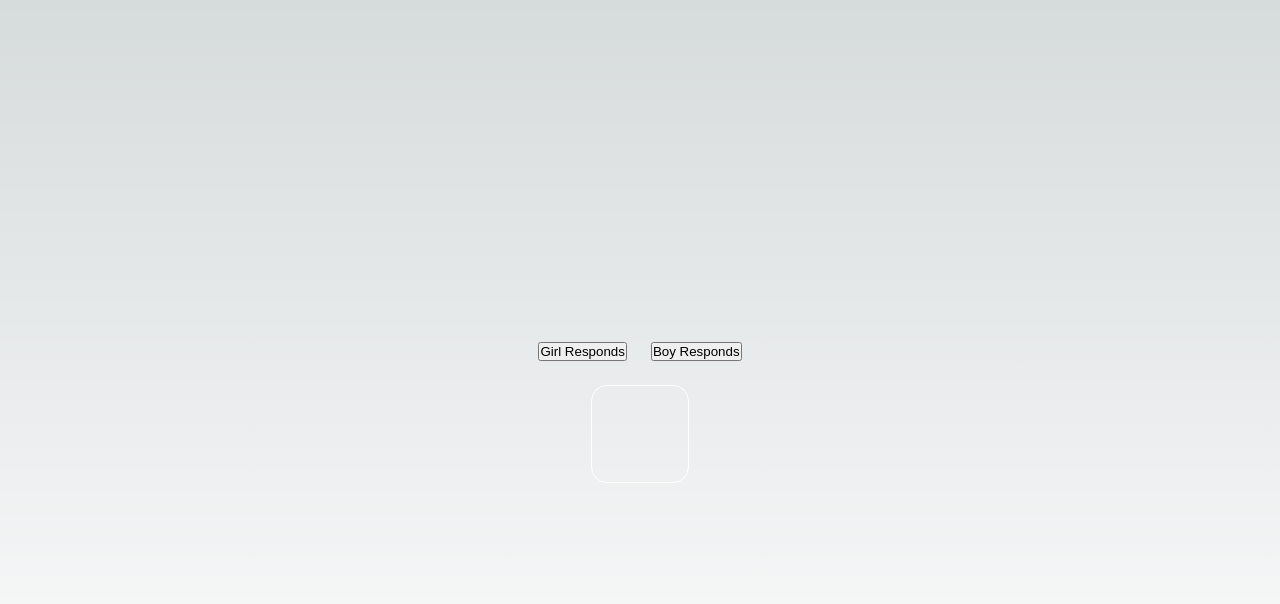
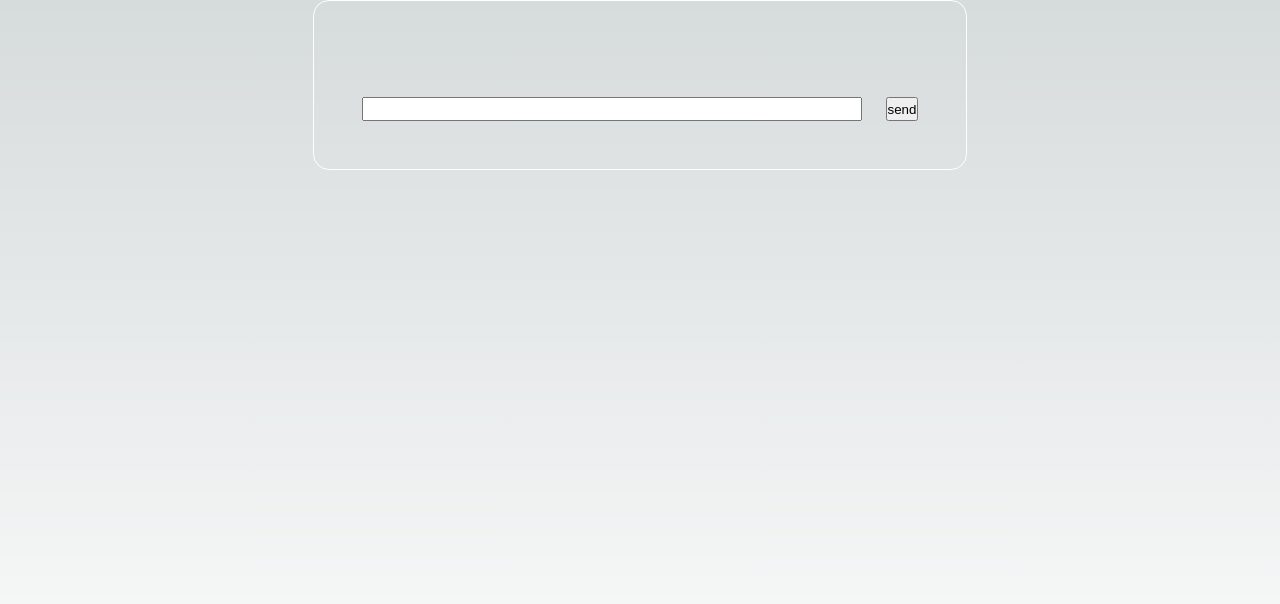
Before and after one commit to tommyyzhao/projects, a Next.js app in the folder next-projects/: page /chatbot in a window 1280 px wide. Shown: the top 604 px of the page. Built offline with nearby package versions, Linux system fonts and the light colour scheme.

Commit message:
Feat: chatbot with persisting memory

```diff
--- a/next-projects/src/pages/api/chatbot.ts
+++ b/next-projects/src/pages/api/chatbot.ts
@@ -1,13 +1,26 @@
-import { readFileSync } from "fs";
-import { OpenAI } from "langchain/llms/openai";
-import path from "path";
+// Next.js API route support: https://nextjs.org/docs/api-routes/introduction
+import getNewMessage from "@/serverFns/chatbot/getNewMessage";
+import type { NextApiRequest, NextApiResponse } from "next";
 
-const runChatbot = async (text: string) => {
-  const directory = path.join(process.cwd(), "keys/open-ai-key");
-  const apiKey = readFileSync(directory, "utf8");
-  const llm = new OpenAI({ openAIApiKey: apiKey, temperature: 0.5 });
-  const response = await llm.call(text);
-  return response;
+type Data = {
+  response: string;
 };
 
-export default runChatbot;
+export default async function euler(
+  req: NextApiRequest,
+  res: NextApiResponse<Data>
+) {
+  let input = req.query.input || "";
+  if (Array.isArray(input)) {
+    input = input.join("");
+  }
+
+  try {
+    console.log("hit");
+    const response = await getNewMessage(input);
+
+    return res.status(200).json({ response });
+  } catch (e: any) {
+    return res.status(500).json({ response: `Error: ${e}` });
+  }
+}
--- a/next-projects/src/pages/api/hello.ts
+++ /dev/null
@@ -1,35 +0,0 @@
-// Next.js API route support: https://nextjs.org/docs/api-routes/introduction
-import type { NextApiRequest, NextApiResponse } from "next";
-import runChatbot from "./chatbot";
-
-type Data = {
-  data: string;
-};
-
-export default async function handler(
-  req: NextApiRequest,
-  res: NextApiResponse<Data>
-) {
-  let history = req.query.history || "";
-  if (Array.isArray(history)) {
-    history = history.join("");
-  }
-
-  let turn = req.query.turn || "1";
-  if (Array.isArray(turn)) {
-    turn = "0";
-  }
-
-  const prompt0 = `Embody the personality of a young woman that plays video games and is often on the internet.
-  Your goal is to get the other person to respond to you for as long as possible.
-  Only respond as the personality.`;
-
-  const prompt1 = `Embody the personality of a young man that is very lonely and wants emotional
-  companionship.
-  Only respond as the personality.`;
-
-  const text =
-    turn === "0" ? `${prompt0}\n ${history}` : `${prompt1}\n ${history}`;
-
-  res.status(200).json({ data: await runChatbot(text) });
-}
--- a/next-projects/src/pages/chatbot.tsx
+++ b/next-projects/src/pages/chatbot.tsx
@@ -1,39 +1,73 @@
 import axios from "axios";
-import { useState } from "react";
+import { useRef, useState } from "react";
 import styled from "styled-components";
 
+type Message = {
+  writer: "You" | "Bot";
+  content: string;
+};
+
 const Chatbot = () => {
-  const [history, setHistory] = useState("");
+  const [chatHistory, setChatHistory] = useState<Message[]>([]);
   const [isLoading, setIsLoading] = useState(false);
 
-  const newMessage = async (turn: number) => {
+  const inputRef = useRef<HTMLInputElement>(null);
+
+  // TODO: upgrade so that it only responds after a delay and reads all messages since last sent
+  const getResponse = async (input: string) => {
     setIsLoading(true);
-    const response = await axios.get(
-      `/api/hello?turn=${turn}&history=${history}`
-    );
-    setHistory(
-      (prevHistory) =>
-        `${prevHistory}\n ${
-          turn
-            ? `He says: ${response.data.data}`
-            : `She says: ${response.data.data}`
-        }`
-    );
+    const response = await axios.get(`/api/chatbot?input=${input}`);
+    setChatHistory((prevHistory) => [
+      ...prevHistory,
+      { writer: "Bot", content: response.data.response },
+    ]);
     setIsLoading(false);
   };
 
   return (
     <Container>
-      <ButtonContainer>
-        <button onClick={() => newMessage(0)}>Girl Responds</button>
-        <button onClick={() => newMessage(1)}>Boy Responds</button>
-      </ButtonContainer>
       <Response>
-        {history.split("\n").map((x, i) => (
-          <div key={`message-${i}`}>{x}</div>
+        {chatHistory.map((message: Message, key) => (
+          <MessageContainer key={`message-${key}`}>
+            <div style={{ marginRight: "12px" }}>{message.writer}:</div>
+            <div>{message.content}</div>
+          </MessageContainer>
         ))}
+        {isLoading && (
+          <MessageContainer>
+            <div style={{ marginRight: "12px" }}>AI:</div>
+            <div>...</div>
+          </MessageContainer>
+        )}
+        <InputContainer>
+          <input
+            type="text"
+            ref={inputRef}
+            style={{
+              height: "24px",
+              width: "500px",
+              padding: "8px",
+            }}
+          />
+          <button
+            type="button"
+            onClick={() => {
+              if (inputRef.current) {
+                const inputtedText = inputRef.current.value;
+
+                setChatHistory((prevHistory) => [
+                  ...prevHistory,
+                  { writer: "You", content: inputtedText },
+                ]);
+                getResponse(inputtedText);
+                inputRef.current.value = ""; // clear input
+              }
+            }}
+          >
+            send
+          </button>
+        </InputContainer>
       </Response>
-      {isLoading && "Loading..."}
     </Container>
   );
 };
@@ -43,19 +77,25 @@ export default Chatbot;
 const Container = styled.div`
   display: flex;
   flex-direction: column;
-  justify-content: center;
+  justify-content: start;
   align-items: center;
 
   width: 100%;
   height: 100vh;
 `;
 
-const ButtonContainer = styled.div`
-  margin-top: 24px;
-  margin-bottom: 24px;
+const MessageContainer = styled.div`
   display: flex;
   flex-direction: row;
   column-gap: 24px;
+`;
+
+const InputContainer = styled.div`
+  display: flex;
+  flex-direction: row;
+  justify-content: start;
+  column-gap: 24px;
+  margin-top: 48px;
 `;
 
 const Response = styled.div`
--- /dev/null
+++ b/next-projects/src/serverFns/chatbot/getNewMessage.ts
@@ -0,0 +1,47 @@
+import { OpenAI } from "langchain/llms/openai";
+import { ConversationSummaryMemory } from "langchain/memory";
+import { LLMChain } from "langchain/chains";
+import { PromptTemplate } from "langchain/prompts";
+import { readFileSync } from "fs";
+import path from "path";
+
+let storedMemory: ConversationSummaryMemory;
+
+export const getNewMessage = async (input: string) => {
+  // get api key
+  const directory = path.join(process.cwd(), "keys/open-ai-key");
+  const apiKey = readFileSync(directory, "utf8");
+
+  // retrieve memory
+  let memory: ConversationSummaryMemory;
+  if (storedMemory) {
+    memory = storedMemory;
+  } else {
+    storedMemory = new ConversationSummaryMemory({
+      memoryKey: "chat_history",
+      llm: new OpenAI({
+        openAIApiKey: apiKey,
+        modelName: "gpt-3.5-turbo",
+        temperature: 0,
+      }),
+    });
+    memory = storedMemory;
+  }
+
+  const model = new OpenAI({ openAIApiKey: apiKey, temperature: 0.9 });
+
+  const prompt =
+    PromptTemplate.fromTemplate(`The following is a friendly conversation between a human and an AI. The AI is talkative and provides lots of specific details from its context. If the AI does not know the answer to a question, it truthfully says it does not know.
+
+  Current conversation:
+  {chat_history}
+  Human: {input}
+  AI:`);
+
+  const chain = new LLMChain({ llm: model, prompt, memory });
+  const response = await chain.call({ input });
+
+  return response.text;
+};
+
+export default getNewMessage;
```
